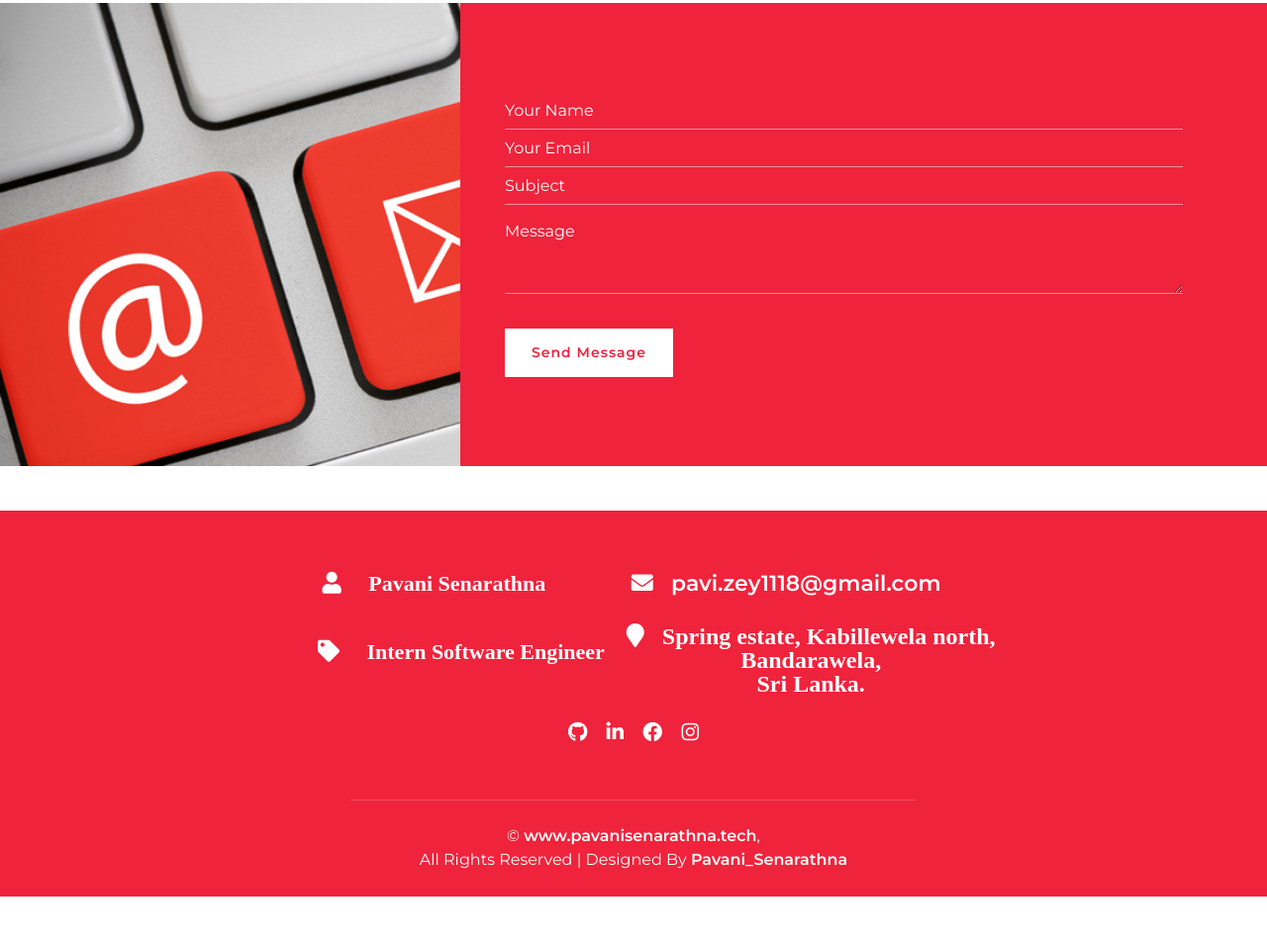
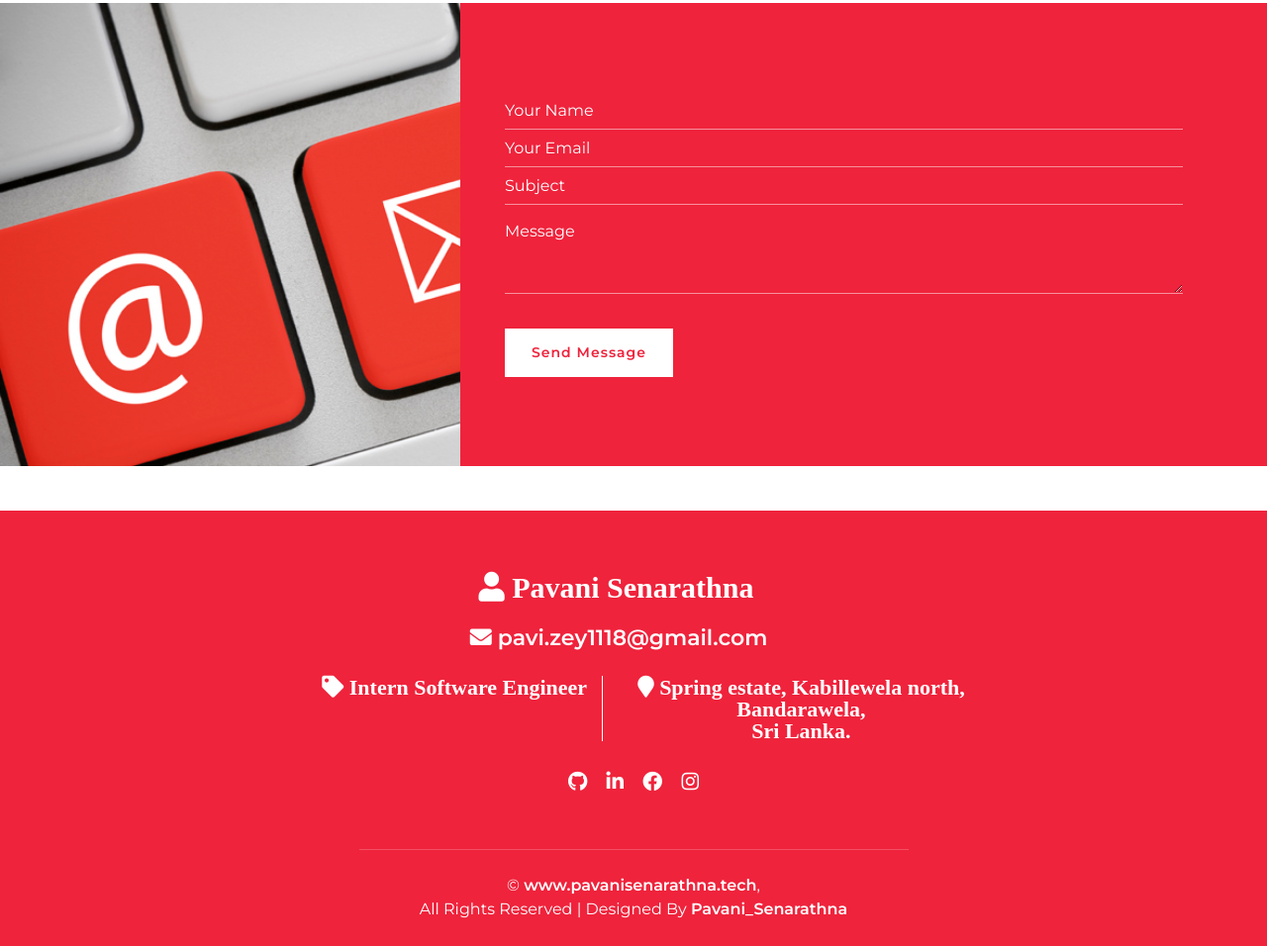
Before and after one commit to senarathnaPP/Portfolio, a plain HTML site: page index.html in a window 1280 px wide. Shown: the part 3659-4615 px from the top of the page at 99% size. Before the commit the page ends 4565 px from the top, so only its background shows below. Drawn offline with nearby package versions, Linux system fonts and the light colour scheme; files whose address does not match are found by name.

Commit message:
Footer updated

```diff
--- a/index.html
+++ b/index.html
@@ -818,23 +818,17 @@ return false;
 
 
         <!-- Footer Start -->
-        <div class="footer wow fadeIn" data-wow-delay="0.3s">
-            <div class="container-fluid">
 
-
+                        <div class="footer wow fadeIn" data-wow-delay="0.3s">
+				<div class="container-fluid">
+                <div class="container">
                     <div class="footer-info">
-						<table style="margin-left:300px">
-							<tr>
-								<td><h3><i class="fa fa-user" style="margin-left:-35px"> &nbsp;&nbsp;&nbsp; Pavani Senarathna</i></h3></td>
-								<td><h3><i class="fa fa-envelope" style="margin-left:-30px"></i><a href="mailto:pavi.zey1118@gmail.com" style="color:White">&nbsp;&nbsp;&nbsp;pavi.zey1118@gmail.com</a></h3></td>
-							</tr>
-							<tr>
-								<td><h3><i class="fa fa-tag" style="margin-left:20px"> &nbsp;&nbsp;&nbsp; Intern Software Engineer </i></h3></td>
-								<td><h4 style="color:white"><i class="fa fa-map-marker" style="margin-left:20px">&nbsp;&nbsp;&nbsp;Spring estate, Kabillewela north,<br/> Bandarawela,<br/> Sri Lanka.</i></h4> </td>
-
-							<tr/>
-						</table>
-
+                        <h2><i class="fa fa-user" style="margin-left:-35px">  Pavani Senarathna</i></h2>
+                        <h3><i class="fa fa-envelope" style="margin-left:-30px"></i><a href="mailto:pavi.zey1118@gmail.com" style="color:White"> pavi.zey1118@gmail.com</a></h3>
+                        <div class="footer-menu">
+                            <p><i class="fa fa-tag" style="margin-left:20px">  Intern Software Engineer </i></p>
+                            <p><i class="fa fa-map-marker" style="margin-left:20px">  Spring estate, Kabillewela north,<br/> Bandarawela,<br/> Sri Lanka.</i></p>
+                        </div>
 						<div class="footer-social">
 							<a href="https://github.com/senarathnaPP"><i class="fab fa-github"></i></a>
                             <a href="https://www.linkedin.com/in/pavani-senarathna-3b9449215/"><i class="fab fa-linkedin-in"></i></a>
```
